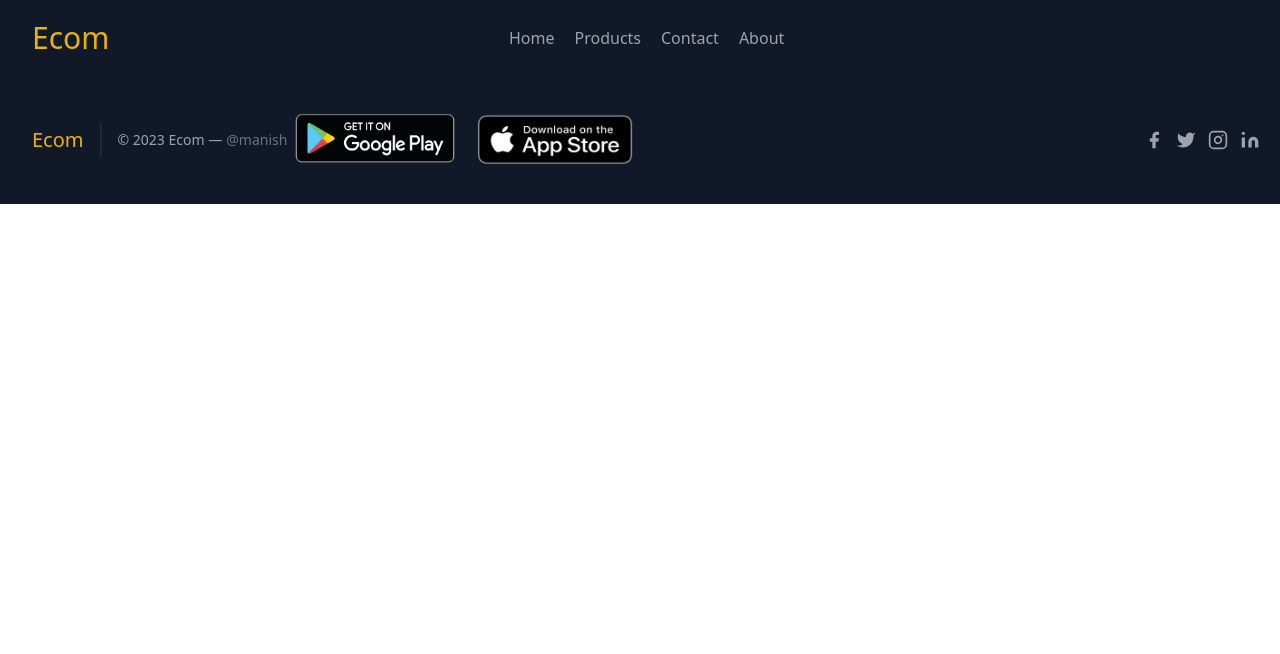
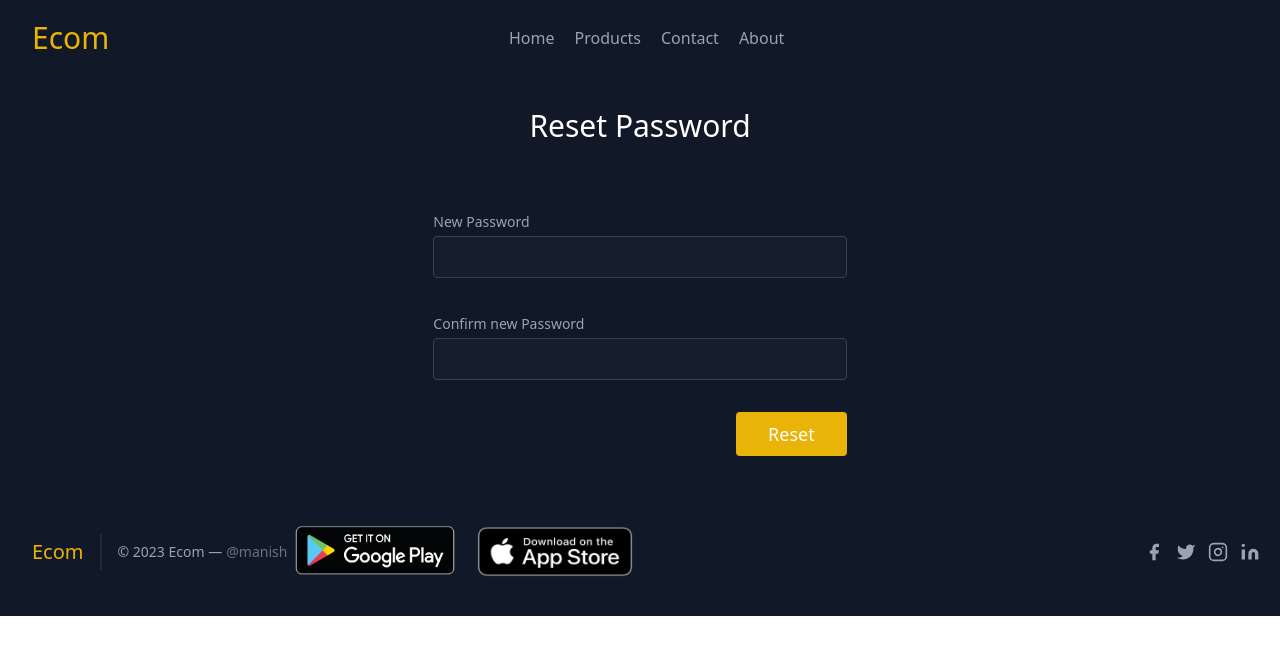
Before and after one commit to itsManish01/Ecom---Web, a React (Create React App) app in the folder frontend/: page /password/reset/1 in a window 1280 px wide. Shown: the top 654 px of the page. Built offline with nearby package versions, Linux system fonts and the light colour scheme; no server answers; the HTML template or start-up script is replaced by a standard one.

Commit message:
Forgot&reset pw added

```diff
--- a/frontend/src/App.js
+++ b/frontend/src/App.js
@@ -11,6 +11,7 @@ import { useEffect } from "react";
 import { useDispatch } from "react-redux";
 import { loadUser } from "./actions/userActions.js";
 import Profile from "./components/Profile.jsx"
+import ForgotPassword from "./components/ForgotPassword.jsx";
 
 function App() {
 
@@ -29,6 +30,7 @@ function App() {
           <Route path="/search" element={<Search />} />
           <Route path="/signin" element={<Signin/>}  />
           <Route path="/account" element={<Profile/>}  />
+          <Route path="/password/reset/:token" element={<ForgotPassword/>}/>
         </Routes>
       <Footer />
     </Router>
--- /dev/null
+++ b/frontend/src/components/ForgotPassword.jsx
@@ -0,0 +1,61 @@
+import React, { useState , useEffect} from 'react'
+import { useNavigate, useParams } from 'react-router-dom';
+import axios from 'axios';
+
+import { ToastContainer, toast } from "react-toastify";
+import "react-toastify/dist/ReactToastify.css";
+import { useDispatch,useSelector } from 'react-redux';
+
+export default function ForgotPassword() {
+    const [password , setPassword] =useState("");
+    const {token} = useParams();
+    const [cnfPassword , setCnfPassword] =useState("");
+    const dispatch =useDispatch();
+    const navigate = useNavigate();
+    const {isAuth} = useSelector(store=>store.user)
+
+    console.log(token);
+    const resetHandler= async()=>{
+        try {
+            const {data} = await axios.put(`/api/v1/password/reset/${token}`,{
+                password : password,
+                confirmPassword : cnfPassword
+            });
+            dispatch( {
+                type : "USER_LOAD_SUCCESS",
+                payload : data.user,
+            })
+            navigate("/");
+            toast.success("Password Changed successfully", {theme : "dark"});
+        } catch (error) {
+            toast.error(error.response.data.message, {theme : "dark"});
+        }
+    }
+    useEffect(()=>{
+        if(isAuth){
+            navigate("/")
+        }
+    },[isAuth,navigate])
+
+  return (
+    <section class="text-gray-400 bg-gray-900 body-font">
+  <div class="container px-5 py-8 mx-auto">
+    <div class="flex flex-col text-center w-full mb-12">
+      <h1 class="sm:text-3xl text-2xl font-medium title-font mb-4 text-white">Reset Password</h1>
+    </div>
+    <div class="flex gap-8 lg:w-1/3 w-full sm:flex-col flex-col mx-auto px-8 sm:px-0 items-end sm:space-x-4 sm:space-y-0 space-y-4">
+      <div class="relative sm:mb-0 flex-grow w-full">
+        <label  class="leading-7 text-sm text-gray-400">New Password</label>
+        <input onChange={(e)=>setPassword(e.target.value)} type="text" class="w-full bg-gray-800 bg-opacity-40 rounded border border-gray-700 focus:border-yellow-500 focus:ring-2 focus:ring-yellow-900 focus:bg-transparent text-base outline-none text-gray-100 py-1 px-3 leading-8 transition-colors duration-200 ease-in-out"/>
+      </div>
+      <div class="relative sm:mb-0 flex-grow w-full">
+        <label class="leading-7 text-sm text-gray-400">Confirm new Password</label>
+        <input onChange={(e)=>setCnfPassword(e.target.value)} type="text" class="w-full bg-gray-800 bg-opacity-40 rounded border border-gray-700 focus:border-yellow-500 focus:ring-2 focus:ring-yellow-900 focus:bg-transparent text-base outline-none text-gray-100 py-1 px-3 leading-8 transition-colors duration-200 ease-in-out"/>
+      </div>
+      <button onClick={resetHandler} class="text-white  bg-yellow-500 border-0 py-2 px-8 focus:outline-none hover:bg-yellow-600 rounded text-lg">Reset</button>
+    </div>
+  </div>
+  <ToastContainer/>
+</section>
+  )
+}
--- a/frontend/src/components/Signin.jsx
+++ b/frontend/src/components/Signin.jsx
@@ -2,20 +2,21 @@ import React, { useEffect, useState } from "react";
 import profile from "./images/profile.png";
 import { ToastContainer, toast } from "react-toastify";
 import "react-toastify/dist/ReactToastify.css";
-
+import Loading from "./Loading";
 import { useDispatch, useSelector } from "react-redux";
 import { login, clearErrors, register } from "../actions/userActions";
 import { useNavigate } from "react-router-dom";
+import axios from "axios";
 
 export default function Signin() {
   const [type, setType] = useState("Login");
   const [email, setEmail] = useState("");
-  const [passowrd, setPassowrd] = useState("");
+  const [password , setPassword] = useState("");
   const [name, setName] = useState("");
   const [avatar, setAvatar] = useState(profile);
   const navigate = useNavigate();
   const dispatch = useDispatch();
-  const {error , loading, isAuth} = useSelector(store=>store.user)
+  const { error, loading, isAuth } = useSelector((store) => store.user);
   const changeProfile = (e) => {
     const reader = new FileReader();
     reader.onload = () => {
@@ -25,28 +26,46 @@ export default function Signin() {
     };
     reader.readAsDataURL(e.target.files[0]);
   };
-  const loginHandler=()=>{
-    dispatch(login(email,passowrd));
-  }
-  const registerHandler=()=>{
-    dispatch(register(name,email,passowrd,avatar));
-  }
-  useEffect(()=>{
-    if(error){
-      toast.error(error,{theme:"dark"})
+  const loginHandler = () => {
+    dispatch(login(email, password ));
+  };
+  const registerHandler = () => {
+    dispatch(register(name, email, password , avatar));
+  };
+  const [load,setLoad] = useState(false);
+
+  const forgotHandler = async () => {
+    try {
+      setLoad(true);
+      if (email === "" ) {
+        toast.error("Please enter Email", { theme: "dark" });
+        setLoad(false);
+        return;
+      }
+      const { data } = await axios.post("/api/v1/password/forgot", { email });
+      toast.success(data.message , {theme:"dark"})
+      setLoad(false);
+    } catch (error) {
+      toast.error(error.response.data.message, { theme: "dark" });
+      setLoad(false);
+    }
+  };
+
+  useEffect(() => {
+    if (error) {
+      toast.error(error, { theme: "dark" });
     }
     dispatch(clearErrors);
-    if(isAuth){
-      navigate('/')
+    if (isAuth) {
+      navigate("/");
     }
-
-  },[dispatch,error,loading,isAuth,navigate])
+  }, [dispatch, error, loading, isAuth, navigate]);
 
   return (
     <>
-      <section className ="text-gray-400 bg-gray-900 body-font">
-        <div className ="container px-5 py-8 mx-auto">
-          <div className ="flex flex-col text-center w-full mb-12">
+      <section className="text-gray-400 bg-gray-900 body-font">
+        <div className="container px-5 py-8 mx-auto">
+          <div className="flex flex-col text-center w-full mb-12">
             <div className="pb-16 text-white">
               <button
                 style={{
@@ -72,83 +91,89 @@ export default function Signin() {
                 SignUp
               </button>
             </div>
-            <h1 className ="sm:text-3xl text-2xl font-medium title-font  text-white">
+            <h1 className="sm:text-3xl text-2xl font-medium title-font  text-white">
               User {type}
             </h1>
           </div>
           {type === "Login" ? (
-            <div className ="flex lg:w-2/3 w-full sm:flex-col  gap-3 flex-col mx-auto px-8 sm:px-0 items-end sm:space-x-4 sm:space-y-0 space-y-4">
-              <div className ="relative sm:mb-0 flex-grow w-full">
-                <label className ="leading-7 text-sm text-gray-400">Email</label>
+            <div className="flex lg:w-2/3 w-full sm:flex-col  gap-3 flex-col mx-auto px-8 sm:px-0 items-end sm:space-x-4 sm:space-y-0 space-y-4">
+              <div className="relative sm:mb-0 flex-grow w-full">
+                <label className="leading-7 text-sm text-gray-400">Email</label>
                 <input
                   onChange={(e) => {
                     setEmail(e.target.value);
                   }}
                   type="email"
-                  className ="w-full bg-gray-800 bg-opacity-40 rounded border border-gray-700 focus:border-yellow-500 focus:ring-2 focus:ring-yellow-900 focus:bg-transparent text-base outline-none text-gray-100 py-1 px-3 leading-8 transition-colors duration-200 ease-in-out"
+                  className="w-full bg-gray-800 bg-opacity-40 rounded border border-gray-700 focus:border-yellow-500 focus:ring-2 focus:ring-yellow-900 focus:bg-transparent text-base outline-none text-gray-100 py-1 px-3 leading-8 transition-colors duration-200 ease-in-out"
                 />
               </div>
-              <div className ="relative sm:mb-0 flex-grow w-full">
-                <label className ="leading-7 text-sm text-gray-400">Password</label>
+              <div className="relative sm:mb-0 flex-grow w-full">
+                <label className="leading-7 text-sm text-gray-400">
+                  Password
+                </label>
                 <input
                   onChange={(e) => {
-                    setPassowrd(e.target.value);
+                    setPassword(e.target.value);
                   }}
                   type="password"
-                  className ="w-full bg-gray-800 bg-opacity-40 rounded border border-gray-700 focus:border-yellow-500 focus:ring-2 focus:ring-yellow-900 focus:bg-transparent text-base outline-none text-gray-100 py-1 px-3 leading-8 transition-colors duration-200 ease-in-out"
+                  className="w-full bg-gray-800 bg-opacity-40 rounded border border-gray-700 focus:border-yellow-500 focus:ring-2 focus:ring-yellow-900 focus:bg-transparent text-base outline-none text-gray-100 py-1 px-3 leading-8 transition-colors duration-200 ease-in-out"
                 />
               </div>
               <div className="flex  flex-row justify-between w-full">
-                <a className="text-yellow-500" href="/#">
+                {load  ? (<Loading/>) :
+                (<button className="text-yellow-500" onClick={forgotHandler}>
                   Forgot Password?
-                </a>
+                </button>)}
                 <button
-                onClick={loginHandler}
-                className ="text-white bg-yellow-500 border-0 py-2 px-8 focus:outline-none hover:bg-yellow-600 rounded text-lg">
+                  onClick={loginHandler}
+                  className="text-white bg-yellow-500 border-0 py-2 px-8 focus:outline-none hover:bg-yellow-600 rounded text-lg"
+                >
                   Login
                 </button>
               </div>
             </div>
           ) : (
-            <div className ="flex lg:w-2/3 w-full sm:flex-col  gap-3 flex-col mx-auto px-8 sm:px-0 items-end sm:space-x-4 sm:space-y-0 space-y-4">
-              <div className ="relative sm:mb-0 flex-grow w-full">
-                <label className ="leading-7 text-sm text-gray-400">Name</label>
+            <div className="flex lg:w-2/3 w-full sm:flex-col  gap-3 flex-col mx-auto px-8 sm:px-0 items-end sm:space-x-4 sm:space-y-0 space-y-4">
+              <div className="relative sm:mb-0 flex-grow w-full">
+                <label className="leading-7 text-sm text-gray-400">Name</label>
                 <input
                   onChange={(e) => {
                     setName(e.target.value);
                   }}
                   type="text"
-                  className ="w-full bg-gray-800 bg-opacity-40 rounded border border-gray-700 focus:border-yellow-500 focus:ring-2 focus:ring-yellow-900 focus:bg-transparent text-base outline-none text-gray-100 py-1 px-3 leading-8 transition-colors duration-200 ease-in-out"
+                  className="w-full bg-gray-800 bg-opacity-40 rounded border border-gray-700 focus:border-yellow-500 focus:ring-2 focus:ring-yellow-900 focus:bg-transparent text-base outline-none text-gray-100 py-1 px-3 leading-8 transition-colors duration-200 ease-in-out"
                 />
               </div>
-              <div className ="relative sm:mb-0 flex-grow w-full">
-                <label className ="leading-7 text-sm text-gray-400">Email</label>
+              <div className="relative sm:mb-0 flex-grow w-full">
+                <label className="leading-7 text-sm text-gray-400">Email</label>
                 <input
                   type="email"
                   onChange={(e) => {
                     setEmail(e.target.value);
                   }}
-                  className ="w-full bg-gray-800 bg-opacity-40 rounded border border-gray-700 focus:border-yellow-500 focus:ring-2 focus:ring-yellow-900 focus:bg-transparent text-base outline-none text-gray-100 py-1 px-3 leading-8 transition-colors duration-200 ease-in-out"
+                  className="w-full bg-gray-800 bg-opacity-40 rounded border border-gray-700 focus:border-yellow-500 focus:ring-2 focus:ring-yellow-900 focus:bg-transparent text-base outline-none text-gray-100 py-1 px-3 leading-8 transition-colors duration-200 ease-in-out"
                 />
               </div>
-              <div className ="relative sm:mb-0 flex-grow w-full">
-                <label className ="leading-7 text-sm text-gray-400">Password</label>
+              <div className="relative sm:mb-0 flex-grow w-full">
+                <label className="leading-7 text-sm text-gray-400">
+                  Password
+                </label>
                 <input
                   type="password"
                   onChange={(e) => {
-                    setPassowrd(e.target.value);
+                    setPassword(e.target.value);
                   }}
-                  className ="w-full bg-gray-800 bg-opacity-40 rounded border border-gray-700 focus:border-yellow-500 focus:ring-2 focus:ring-yellow-900 focus:bg-transparent text-base outline-none text-gray-100 py-1 px-3 leading-8 transition-colors duration-200 ease-in-out"
+                  className="w-full bg-gray-800 bg-opacity-40 rounded border border-gray-700 focus:border-yellow-500 focus:ring-2 focus:ring-yellow-900 focus:bg-transparent text-base outline-none text-gray-100 py-1 px-3 leading-8 transition-colors duration-200 ease-in-out"
                 />
               </div>
               <div className="flex  flex-row justify-between w-full">
                 <div>
                   <img
                     src={avatar}
-                    className ="w-14 h-14 object-cover object-center rounded-full inline-block border-2 border-gray-800 bg-gray-800 bg-opacity-10"
+                    className="w-14 h-14 object-cover object-center rounded-full inline-block border-2 border-gray-800 bg-gray-800 bg-opacity-10"
                     alt="preview"
                   />
-                  <label className ="leading-7 text-sm text-gray-400 mx-2">
+                  <label className="leading-7 text-sm text-gray-400 mx-2">
                     Profile Pic:
                   </label>
                   <input
@@ -157,8 +182,10 @@ export default function Signin() {
                     type="file"
                   />
                 </div>
-                <button onClick={registerHandler}
-                className ="text-white bg-yellow-500 h-12 border-0 py-2 px-8 focus:outline-none hover:bg-yellow-600 rounded text-lg">
+                <button
+                  onClick={registerHandler}
+                  className="text-white bg-yellow-500 h-12 border-0 py-2 px-8 focus:outline-none hover:bg-yellow-600 rounded text-lg"
+                >
                   Sign Up
                 </button>
               </div>
```
Also changed, not shown: 1 other file (tests, documents, lock files or other folders).
